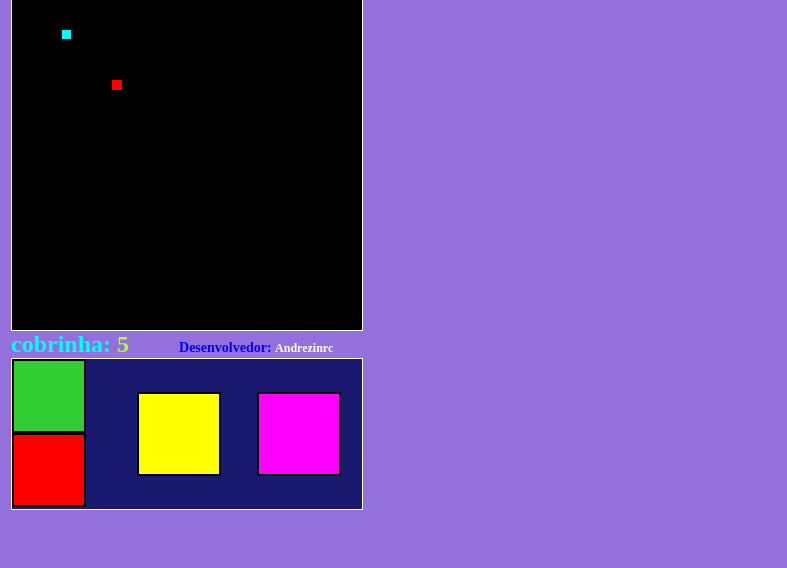
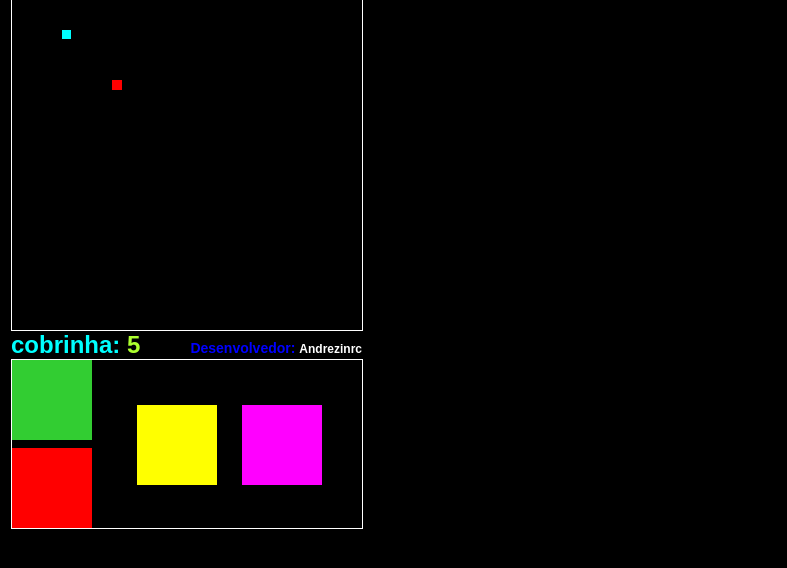
Before and after one commit to Andrezinrc/jogo-da-cobrinha, a plain HTML site: page index.html in a window 1280 px wide. Shown: the part 62-630 px from the top of the page, without its empty margins (0-787 px from the left). Drawn offline with Linux system fonts and the light colour scheme.

Commit message:
Atualizar o style.css

```diff
--- a/style.css
+++ b/style.css
@@ -1,13 +1,14 @@
     *{
         margin: 0;
         padding: 0;
+        font-family: sans-serif;
      }
       canvas{
         position: relative;
         left: 11px;
       }
       body{
-        background-color: mediumpurple;
+        background-color: black;
       }
       html, body {
         min-height: 100%;
@@ -25,12 +26,12 @@
         text-decoration: underline;
       }
       .botoes{
+        width: 350px;
+        height: 168px;
+        background-color: black;
+        border: 1px solid white;
         position: relative;
         left: 11px;
-        width: 350px;
-        height: 150px;
-        background-color: midnightblue;
-        border: 1px solid white;
       }
       .controle{
         text-align: center;
@@ -39,10 +40,9 @@
         position: relative;
       }
       #cima{
-        width: 70px;
-        height: 70px;
+        width: 80px;
+        height: 80px;
         background-color: limegreen;
-        border: 2px solid black;
         font-size: 50px;
         display: flex;
         justify-content: center;
@@ -53,31 +53,29 @@
       #cima:hover{
         background-color: blue;
         border-radius: 50%;
-        border: 2px solid black;
       }
       #baixo{
-        width: 70px;
-        height: 70px;
+        width: 80px;
+        height: 80px;
         background-color: red;
         font-size: 50px;
-        border: 2px solid black;
         display: flex;
         justify-content: center;
         align-items: center;
         animation: tremer .2s;
         animation-iteration-count: 4;
+        position: relative;
+        top: 8px;
       }
       #baixo:hover{
         background-color: orangered;
         border-radius: 50%;
-        border: 2px solid black;
       }
       #esquerda{
         width: 80px;
         height: 80px;
         background-color: yellow;
         font-size: 50px;
-        border: 2px solid black;
         display: flex;
         justify-content: center;
         align-items: center;
@@ -91,33 +89,34 @@
         background-color: skyblue;
 
         border-radius: 50%;
-        border: 2px solid black;
       }
       #direita{
         width: 80px;
         height: 80px;
         background-color: magenta;
         font-size: 50px;
-        border: 2px solid black;
         display: flex;
         justify-content: center;
         align-items: center;
         position: relative;
-        left: 245px;
-        top: -199px;
+        left: 230px;
+        top: -195px;
         animation: tremer .2s;
         animation-iteration-count: 4;
       }
       #direita:hover{
         background-color: darkmagenta;
         border-radius: 50%;
-        border: 2px solid black;
       }
 
+      .fundoCanvas{
+        background-color: orange;
+        z-index: 4;
+      }
       @keyframes tremer {
         0% {margin-left: 0;}
-        25% {margin-left: 7px;}
+        25% {margin-left: 5px;}
         50% {margin-left: 0;}
-        75% {margin-left: -7px;}
+        75% {margin-left: -5px;}
         100% {margin-left: 0;}
       }
```
